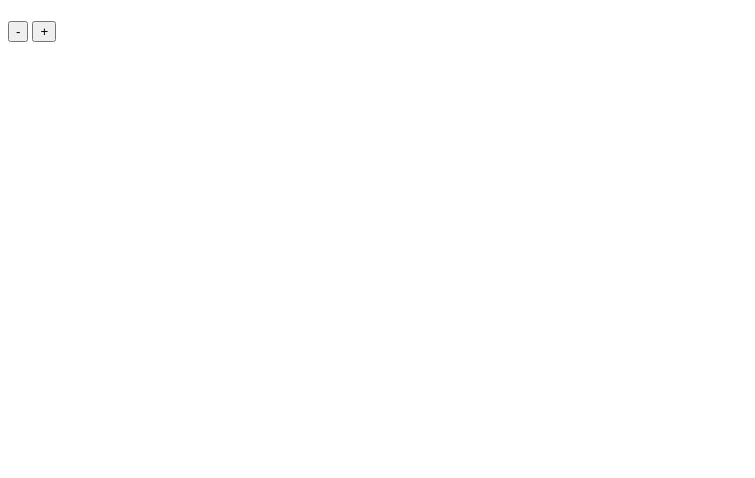
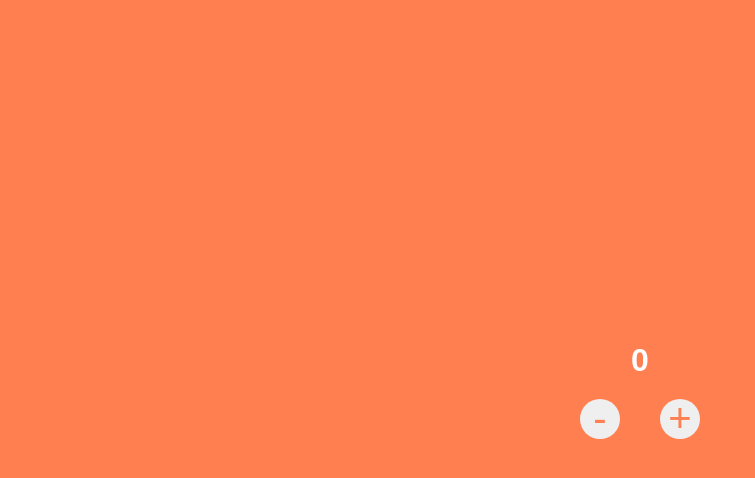
Before and after one commit to akinloluwami/regrounding-myself-in-js, a plain HTML site: page counter-app/index.html in a window 1280 px wide. Shown: the whole page, without its empty margins (0-755 px from the left). Drawn offline with Linux system fonts and the light colour scheme.

Commit message:
counter app done

```diff
--- a/counter-app/app.js
+++ b/counter-app/app.js
@@ -1,3 +1,13 @@
 const num = document.querySelector(".number");
 const btn1 = document.querySelector(".btn1");
 const btn2 = document.querySelector(".btn2");
+let count = 0;
+
+btn1.addEventListener("click", (e) => {
+  count -= 1;
+  num.innerHTML = count;
+});
+btn2.addEventListener("click", (e) => {
+  count += 1;
+  num.innerHTML = count;
+});
--- a/counter-app/index.html
+++ b/counter-app/index.html
@@ -8,7 +8,7 @@
     <title>Counter App</title>
   </head>
   <body>
-    <h1 class="number"></h1>
+    <h1 class="number">0</h1>
     <div class="btns">
       <button class="btn1">-</button>
       <button class="btn2">+</button>
--- a/counter-app/style.css
+++ b/counter-app/style.css
@@ -0,0 +1,40 @@
+* {
+  margin: 0;
+  padding: 0;
+}
+body {
+  font-family: Arial, Helvetica, sans-serif;
+  color: #fff;
+  background-color: coral;
+  height: 100vh;
+  display: flex;
+  align-items: center;
+  justify-content: center;
+  flex-direction: column;
+}
+.btns {
+  display: flex;
+  align-items: center;
+}
+.btn1,
+.btn2 {
+  width: 40px;
+  height: 40px;
+  font-size: 40px;
+  display: flex;
+  align-items: center;
+  justify-content: center;
+  border-radius: 100%;
+  outline: none;
+  border: none;
+  margin: 20px;
+  color: coral;
+  cursor: pointer;
+  transition: all ease 0.3s;
+}
+.btn1:hover,
+.btn2:hover {
+  background-color: rgb(223, 65, 7);
+  color: #fff;
+  transition: all ease 0.3s;
+}
```
